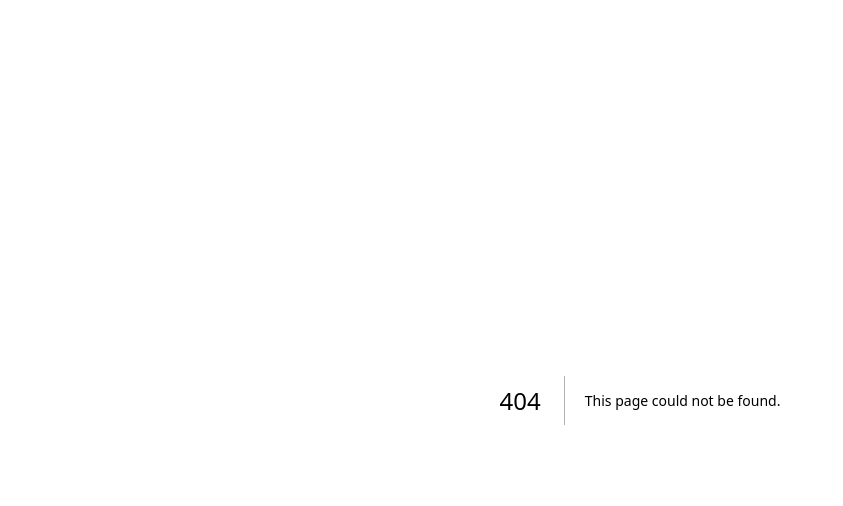
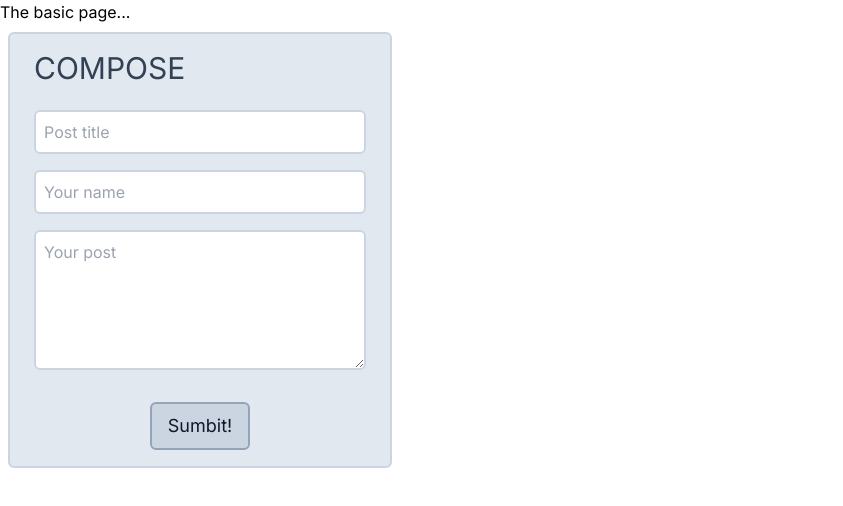
Before and after one commit to infinitemax/TDA-social-media-app, a Next.js app: page /max-test in a window 1280 px wide. Before the commit this address had no page. Shown: the top 506 px of the page, without its empty margins (0-843 px from the left). Built offline with nearby package versions, Linux system fonts and the light colour scheme.

Commit message:
add post component, and start to test out the logic for adding and storing posts

```diff
--- /dev/null
+++ b/app/components/AddPosts/AddPost.js
@@ -0,0 +1,67 @@
+"use client";
+
+// a component that allows a user to add a post.
+
+import { useState } from "react";
+import React from "react";
+
+const AddPost = ({addPostInParent}) => {
+  const [newPostObject, setNewPostObject] = useState({
+    id: 0,
+    title: "",
+    content: "",
+    profile: "",
+    likes: 0,
+  });
+
+  return (
+    <div className="bg-slate-200 rounded-md w-96 px-6 py-4 m-2 border-2 border-slate-300">
+      <h2 className="text-3xl text-slate-700 mb-4">COMPOSE</h2>
+      <form className="flex flex-col items-center" onSubmit={(event) => {
+        event.preventDefault();
+        console.log(newPostObject)
+        addPostInParent(newPostObject);
+      }}>
+        <input
+          type="text"
+          placeholder="Post title"
+          className="p-2 rounded-md my-2 w-full border-2 border-slate-300"
+          onChange={(event) => {
+            setNewPostObject({
+              ...newPostObject,
+              title: event.target.value
+            })
+          }}
+        ></input>
+        <input
+          type="text"
+          placeholder="Your name"
+          className="p-2 rounded-md my-2 w-full border-2 border-slate-300"
+          onChange={(event) => {
+            setNewPostObject({
+              ...newPostObject,
+              profile: event.target.value
+            })
+          }}
+        ></input>
+        <textarea
+          type="text"
+          rows="5"
+          placeholder="Your post"
+          className="p-2 rounded-md my-2 w-full border-2 border-slate-300"
+          onChange={(event) => {
+            setNewPostObject({
+              ...newPostObject,
+              content: event.target.value
+            })
+          }}
+        ></textarea>
+        <button className="bg-slate-300 rounded-md py-2 px-4 mt-6 text-lg  border-2 border-slate-400 text-slate-900">
+          Sumbit!
+        </button>
+      </form>
+    </div>
+  );
+};
+
+export default AddPost;
--- /dev/null
+++ b/app/components/max-test-components/TestPost.js
@@ -0,0 +1,20 @@
+import React from 'react'
+
+const TestPost = (title, name, content, likes) => {
+  return (
+
+// finish this test post later, for now try to get the add post button to add post to local storage.
+
+    <div className='bg-slate-100 rounded-md m-2 flex flex-wrap w-96'>
+      <h2>{title}</h2>
+      <p>{name}</p>
+      <p>{content}</p>
+      <p>{likes}</p>
+    </div>
+
+
+
+  )
+}
+
+export default TestPost
--- /dev/null
+++ b/app/max-test/page.js
@@ -0,0 +1,47 @@
+"use client"
+import { useState } from "react"
+
+import AddPost from '../components/AddPosts/AddPost'
+import TestPost from "../components/max-test-components/testPost"
+
+export default function Home() {
+
+
+  const [allPosts, setAllPosts] = useState([])
+
+  const addPostHandler = (post) => {
+    setAllPosts([...allPosts, post])
+    console.log("hello")
+
+    // add localstore bit
+    localStorage.setItem("allPosts", JSON.stringify([...allPosts, post]))
+  }
+
+
+  return (
+    <main>
+    <h1>The basic page...</h1>
+
+    <div>
+      {allPosts.map(post => {
+        return (
+          <TestPost
+            name={post.name}
+          />
+        )
+      })}
+    </div>
+
+
+
+
+    <AddPost
+      addPostInParent={
+        (post) => {
+          addPostHandler(post);
+        }
+      }
+    />
+    </main>
+  )
+}
```
